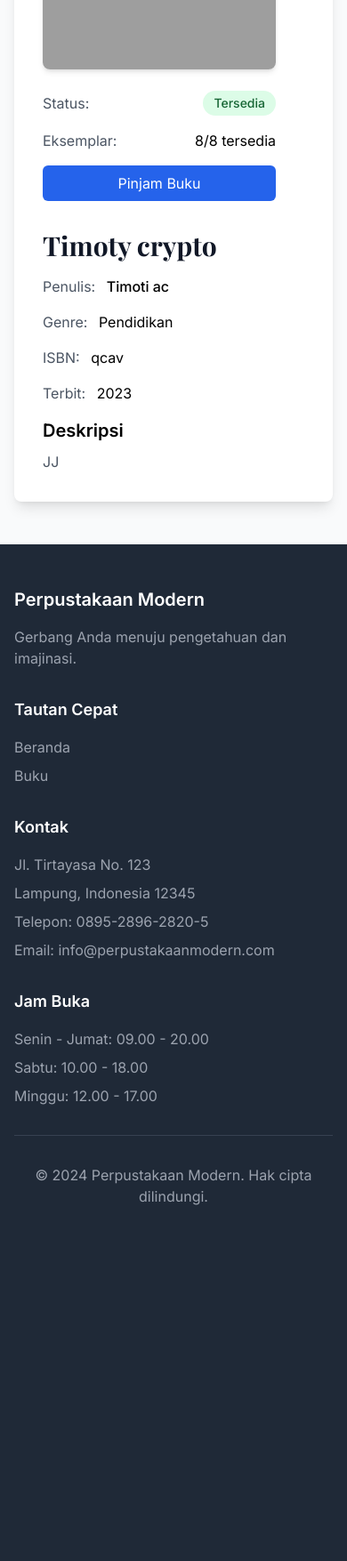
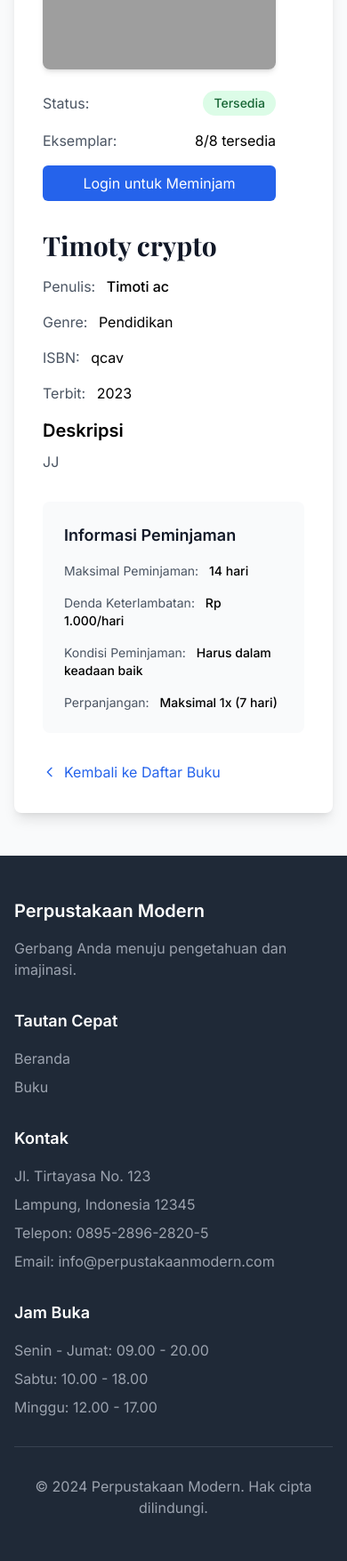
Before and after one commit to anndaanhr/uaspemweb, a PHP site: page /book-details.php?id=11 in a window 390 px wide. Shown: the part 247-2002 px from the top of the page at 89% size. Before the commit the page ends 1602 px from the top, so only its background shows below. Run offline with PHP 8.4, Linux system fonts and the light colour scheme; data comes from the database, SQL or seed files in the repository; some libraries are stand-ins or nearby versions; grey boxes are pictures that could not be loaded.

Commit message:
Update book-details.php

```diff
--- a/user/book-details.php
+++ b/user/book-details.php
@@ -12,6 +12,35 @@ if ($book_id > 0) {
     $result = mysqli_stmt_get_result($stmt);
     if ($result && mysqli_num_rows($result) > 0) {
         $book = mysqli_fetch_assoc($result);
+    }
+}
+
+// Cek apakah user sudah login dan sudah meminjam buku ini
+$user_already_borrowed = false;
+if (isset($_SESSION['username']) && $book) {
+    $username = $_SESSION['username'];
+    $user_id = $_SESSION['user_id'] ?? null;
+
+    // Jika user_id tidak ada di session, ambil dari database
+    if (!$user_id) {
+        $stmt = mysqli_prepare($conn, "SELECT id FROM users WHERE username = ?");
+        mysqli_stmt_bind_param($stmt, 's', $username);
+        mysqli_stmt_execute($stmt);
+        $result = mysqli_stmt_get_result($stmt);
+        if ($result && mysqli_num_rows($result) > 0) {
+            $user_data = mysqli_fetch_assoc($result);
+            $user_id = $user_data['id'];
+            $_SESSION['user_id'] = $user_id;
+        }
+    }
+
+    // Cek apakah user sudah meminjam buku ini dan belum dikembalikan
+    if ($user_id) {
+        $stmt = mysqli_prepare($conn, "SELECT id FROM borrow_history WHERE user_id = ? AND book_id = ? AND return_date IS NULL");
+        mysqli_stmt_bind_param($stmt, 'ii', $user_id, $book_id);
+        mysqli_stmt_execute($stmt);
+        $result = mysqli_stmt_get_result($stmt);
+        $user_already_borrowed = mysqli_num_rows($result) > 0;
     }
 }
 ?>
@@ -51,7 +80,31 @@ if ($book_id > 0) {
                                 <span class="text-gray-600">Eksemplar:</span>
                                 <span id="book-copies"><?= $book['available_copies'] ?>/<?= $book['total_copies'] ?> tersedia</span>
                             </div>
-                            <button class="borrow-btn w-full bg-blue-600 text-white py-2 rounded-md hover:bg-blue-700 transition">Pinjam Buku</button>
+
+                            <!-- Tombol Peminjaman -->
+                            <?php if (isset($_SESSION['username'])): ?>
+                                <?php if ($user_already_borrowed): ?>
+                                    <div class="w-full bg-yellow-100 border border-yellow-400 text-yellow-700 py-2 px-4 rounded-md text-center">
+                                        Anda sudah meminjam buku ini
+                                    </div>
+                                    <a href="my-borrowings.php" class="block w-full bg-blue-600 text-white py-2 text-center rounded-md hover:bg-blue-700 transition">
+                                        Lihat Riwayat Peminjaman
+                                    </a>
+                                <?php elseif ($book['available_copies'] > 0): ?>
+                                    <a href="borrow-form.php?book_id=<?= $book['id'] ?>" class="block w-full bg-blue-600 text-white py-2 text-center rounded-md hover:bg-blue-700 transition">
+                                        Pinjam Buku
+                                    </a>
+                                <?php else: ?>
+                                    <div class="w-full bg-red-100 border border-red-400 text-red-700 py-2 px-4 rounded-md text-center">
+                                        Buku tidak tersedia
+                                    </div>
+                                <?php endif; ?>
+                            <?php else: ?>
+                                <a href="login.php" class="block w-full bg-blue-600 text-white py-2 text-center rounded-md hover:bg-blue-700 transition">
+                                    Login untuk Meminjam
+                                </a>
+                            <?php endif; ?>
+
                             <div class="borrow-message hidden mt-4 p-4 rounded-md"></div>
                         </div>
                     </div>
@@ -83,11 +136,51 @@ if ($book_id > 0) {
                                 </p>
                             </div>
                         </div>
-                        <!-- Peringkat dan Ulasan (dummy) DIHAPUS -->
+
+                        <!-- Informasi Tambahan -->
+                        <div class="mt-8 p-6 bg-gray-50 rounded-lg">
+                            <h3 class="text-lg font-semibold mb-4 text-gray-900">Informasi Peminjaman</h3>
+                            <div class="grid grid-cols-1 md:grid-cols-2 gap-4 text-sm">
+                                <div>
+                                    <span class="text-gray-600">Maksimal Peminjaman:</span>
+                                    <span class="ml-2 font-medium">14 hari</span>
+                                </div>
+                                <div>
+                                    <span class="text-gray-600">Denda Keterlambatan:</span>
+                                    <span class="ml-2 font-medium">Rp 1.000/hari</span>
+                                </div>
+                                <div>
+                                    <span class="text-gray-600">Kondisi Peminjaman:</span>
+                                    <span class="ml-2 font-medium">Harus dalam keadaan baik</span>
+                                </div>
+                                <div>
+                                    <span class="text-gray-600">Perpanjangan:</span>
+                                    <span class="ml-2 font-medium">Maksimal 1x (7 hari)</span>
+                                </div>
+                            </div>
+                        </div>
                     </div>
                 </div>
+
+                <!-- Navigasi Kembali -->
+                <div class="px-8 pb-8">
+                    <a href="books.php" class="inline-flex items-center text-blue-600 hover:text-blue-800 transition">
+                        <svg class="w-4 h-4 mr-2" fill="none" stroke="currentColor" viewBox="0 0 24 24">
+                            <path stroke-linecap="round" stroke-linejoin="round" stroke-width="2" d="M15 19l-7-7 7-7"></path>
+                        </svg>
+                        Kembali ke Daftar Buku
+                    </a>
+                </div>
+
                 <?php else: ?>
-                <div class="p-12 text-center text-xl text-gray-600">Buku tidak ditemukan.</div>
+                <div class="p-12 text-center">
+                    <div class="text-6xl text-gray-400 mb-4">📚</div>
+                    <h2 class="text-2xl font-semibold text-gray-900 mb-2">Buku Tidak Ditemukan</h2>
+                    <p class="text-gray-600 mb-6">Maaf, buku yang Anda cari tidak ditemukan.</p>
+                    <a href="books.php" class="px-6 py-2 bg-blue-600 text-white rounded-md hover:bg-blue-700 transition">
+                        Lihat Buku Lainnya
+                    </a>
+                </div>
                 <?php endif; ?>
             </div>
         </div>
```
